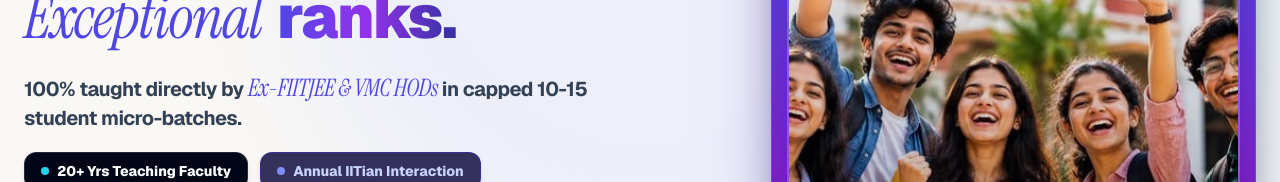
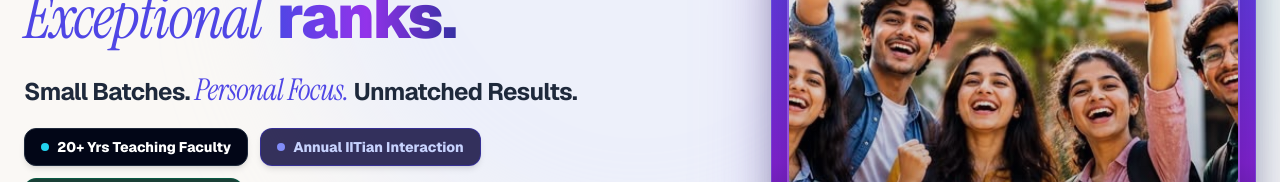
Before and after one commit to Robin1-23/Bm-Classes, a Next.js app: page / in a window 1280 px wide. Shown: the part 319-501 px from the top of the page. Built offline with nearby package versions, Linux system fonts and the light colour scheme; no server answers; a web font is replaced by a local one.

Commit message:
Update Hero section tagline to Option 4: Small Batches. Personal Focus. Unmatched Results.

```diff
--- a/components/HeroSection.jsx
+++ b/components/HeroSection.jsx
@@ -75,8 +75,8 @@ export default function HeroSection({ onOpenRegister, onOpenSeatLock }) {
           </ScrollReveal>
 
           <ScrollReveal delay={250} direction="up">
-            <p className="text-base sm:text-lg lg:text-xl font-bold text-slate-700 max-w-xl mx-auto lg:mx-0 mb-5 tracking-tight leading-snug">
-              100% taught directly by <span className="font-serif italic font-normal text-indigo-600 text-lg sm:text-xl lg:text-2xl">Ex-FIITJEE & VMC HODs</span> in capped 10-15 student micro-batches.
+            <p className="text-lg sm:text-xl lg:text-2xl font-bold text-slate-800 max-w-xl mx-auto lg:mx-0 mb-5 tracking-tight leading-snug">
+              Small Batches. <span className="font-serif italic font-normal text-indigo-600 text-xl sm:text-2xl lg:text-3xl">Personal Focus.</span> Unmatched Results.
             </p>
           </ScrollReveal>
 
```
